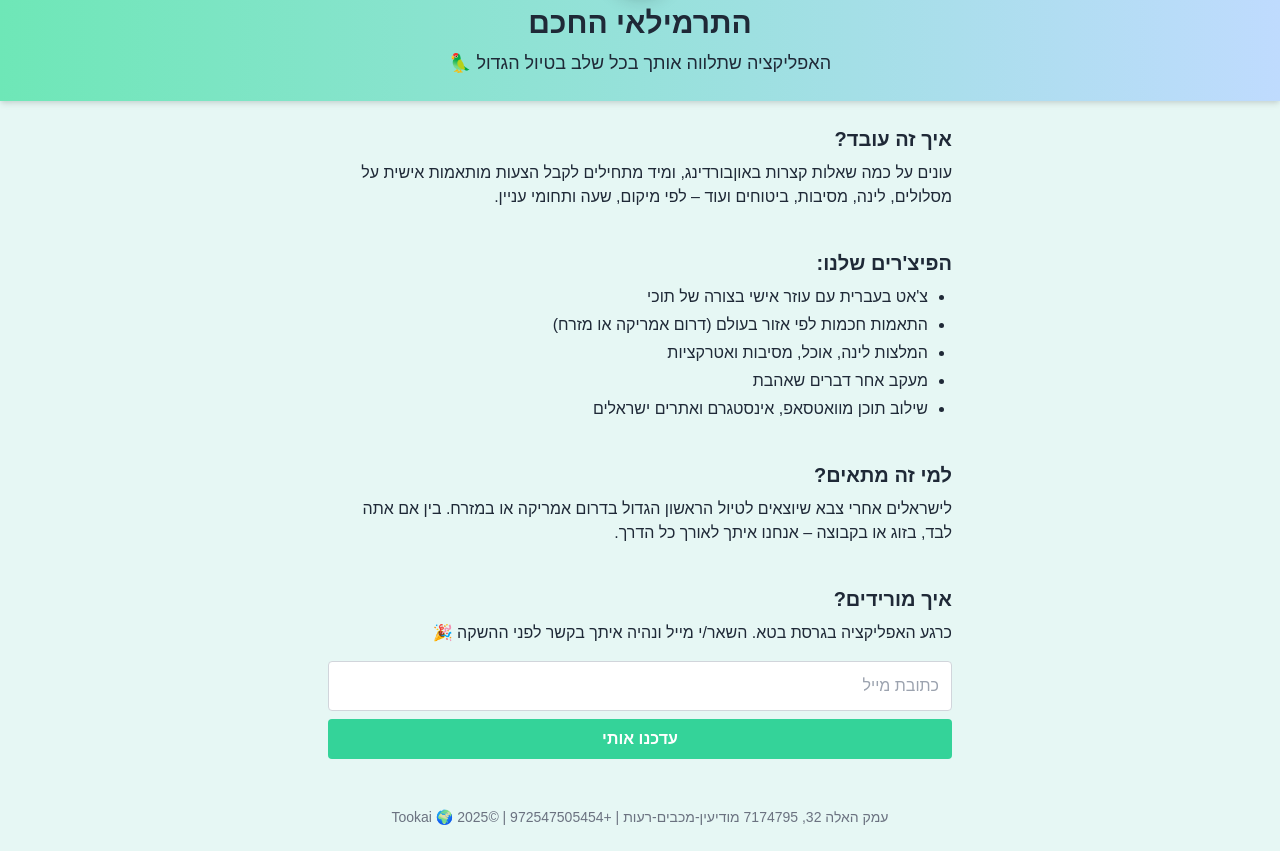
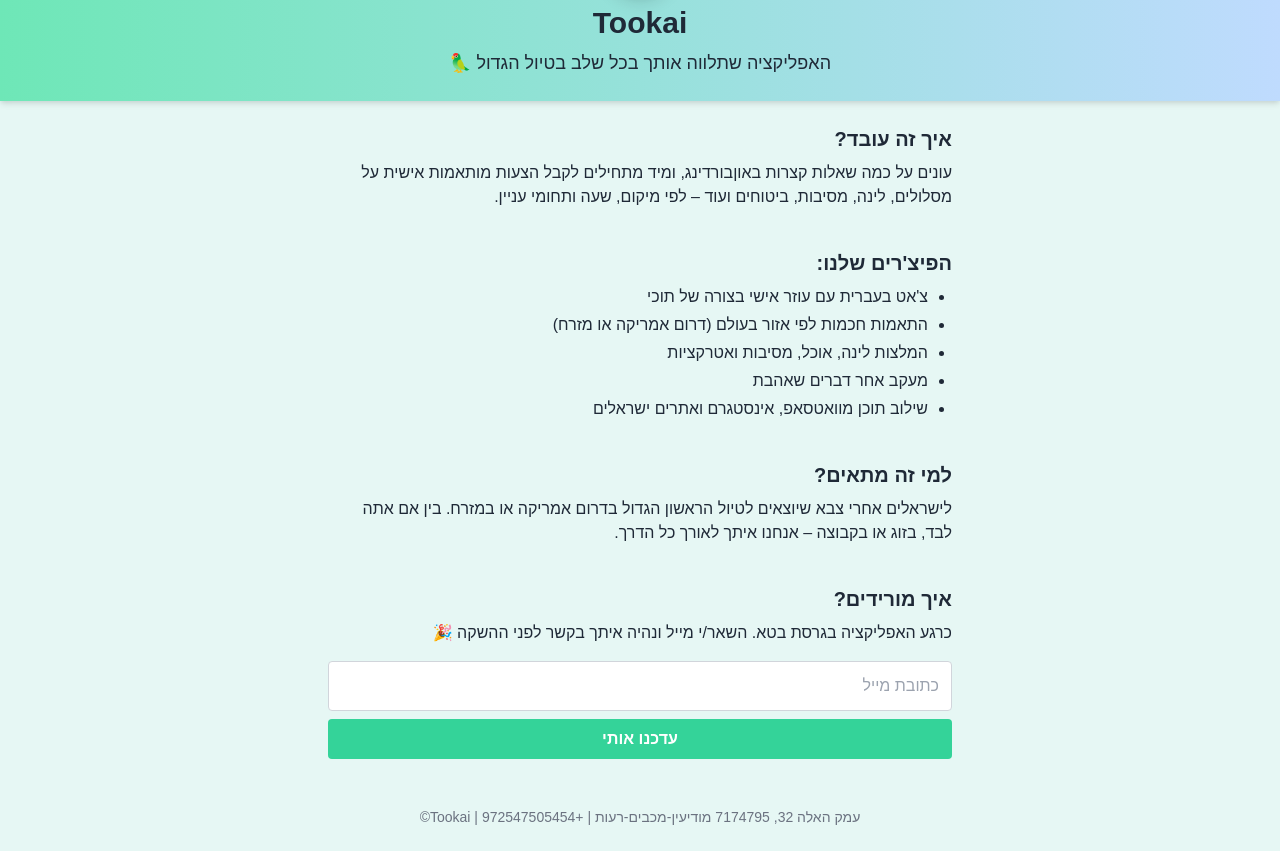
Before and after one commit to dangogit/Tookai, a plain HTML site: page index.html in a window 1280 px wide. Shown: the part 107-958 px from the top of the page. Drawn offline with nearby package versions, Linux system fonts and the light colour scheme.

Commit message:
Update index.html

```diff
--- a/index.html
+++ b/index.html
@@ -14,7 +14,7 @@
   <header class="bg-gradient-to-r from-green-300 to-blue-200 p-6 shadow-md">
     <div class="max-w-3xl mx-auto text-center">
       <img src="tuki.png" alt="הקמע - תוכי" class="w-20 h-20 mx-auto mb-2 rounded-full border-2 border-white shadow-lg">
-      <h1 class="text-3xl font-bold">התרמילאי החכם</h1>
+      <h1 class="text-3xl font-bold">Tookai</h1>
       <p class="text-lg mt-2">האפליקציה שתלווה אותך בכל שלב בטיול הגדול 🦜</p>
     </div>
   </header>
@@ -54,7 +54,7 @@
   </main>
 
   <footer class="text-center text-sm py-6 text-gray-500">
-עמק האלה 32, 7174795 מודיעין-מכבים-רעות | +972547505454 | ©Tookai 🌍 2025
+עמק האלה 32, 7174795 מודיעין-מכבים-רעות | +972547505454 | Tookai©
   </footer>
 
 </body>
```
